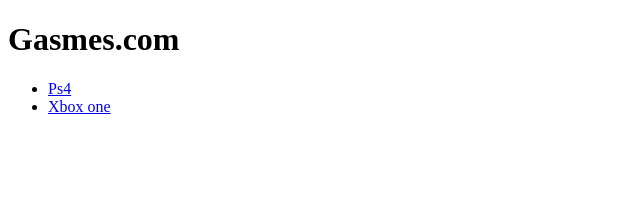
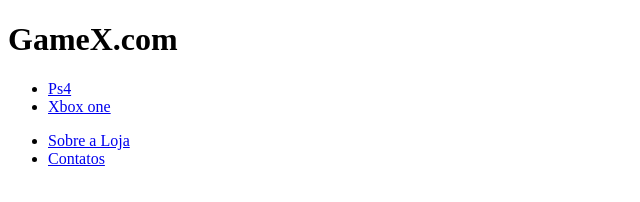
Before and after one commit to Lzbdc/Games, a plain HTML site: page index.html in a window 1280 px wide. Shown: the whole page, without its empty margins (0-640 px from the left). Drawn offline with Linux system fonts and the light colour scheme.

Commit message:
alteraçãp de arquivos

```diff
--- a/index.html
+++ b/index.html
@@ -7,7 +7,7 @@
 </head>
 <body>
     <header>
-        <h1>Gasmes.com</h1>
+        <h1>GameX.com</h1>
         <nav>
             <ul>
                 <li>
@@ -19,5 +19,23 @@
             </ul>
         </nav>
     </header>
+    <header>
+        <nav>
+            <ul>
+                <li>
+                    <a href="#"informações da loja>Sobre a Loja</a>
+                </li>
+                <li>
+                    <a href="#"Contatos>Contatos</a>
+                </li>
+            </ul>
+        </nav>
+    </header>
+    <section>
+        <img src="" alt="" />
+        <p>
+
+        </p>
+    </section>
 </body>
 </html>
```
